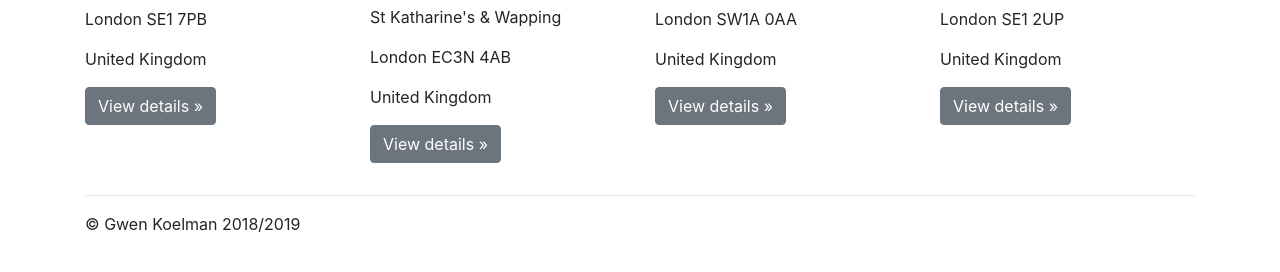
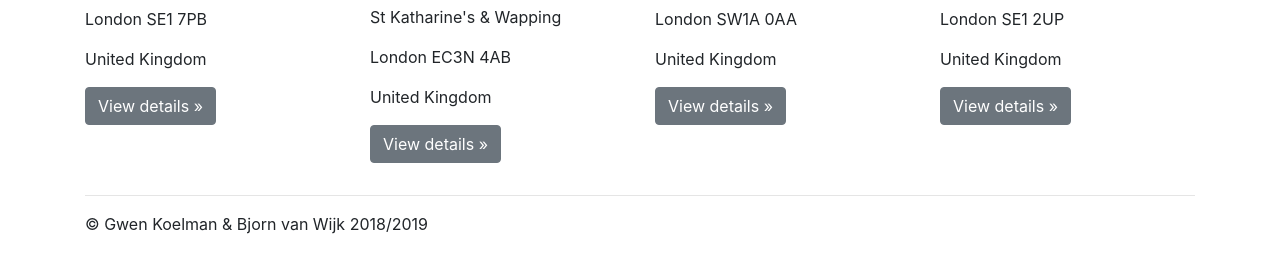
Before and after one commit to gwenkoelman/gwenkoelman.github.io, a plain HTML site: page index.html in a window 1280 px wide. Shown: the part 462-734 px from the top of the page. Drawn offline with nearby package versions, Linux system fonts and the light colour scheme.

Commit message:
Update index.html

```diff
--- a/index.html
+++ b/index.html
@@ -81,7 +81,7 @@
               </main>
 
               <footer class="container">
-                <p>&copy; Gwen Koelman 2018/2019</p>
+                <p>&copy; Gwen Koelman & Bjorn van Wijk 2018/2019</p>
               </footer>
 
     <!-- Optional JavaScript -->
```
